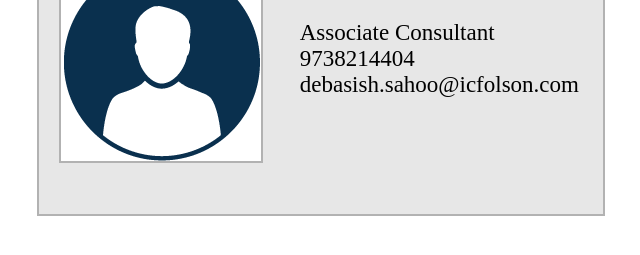
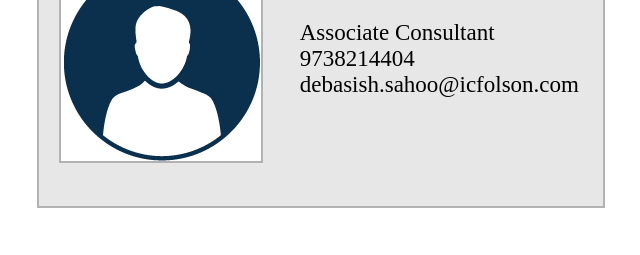
Before and after one commit to Debasish303/angular, a plain HTML site: page index.html in a window 1280 px wide. Shown: the part 191-446 px from the top of the page, without its empty margins (319-959 px from the left). Drawn offline with Linux system fonts and the light colour scheme.

Commit message:
Css updated.

```diff
--- a/css/main.css
+++ b/css/main.css
@@ -3,7 +3,7 @@ body {
     padding: 0;
 }
 .edetails {
-    height: 275px;
+    height: auto;
     width: 44%;
     margin: 10% auto;
     border: 2px solid #80808082;
@@ -21,6 +21,7 @@ body {
 }
 .einfo {
     font-size: 23px;
+    padding-bottom: 15%;
 }
 .einfo span {
     display: block;
```
